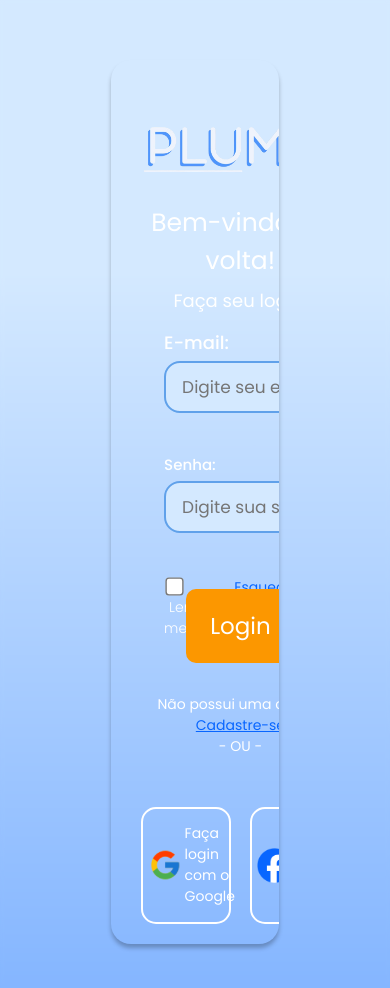
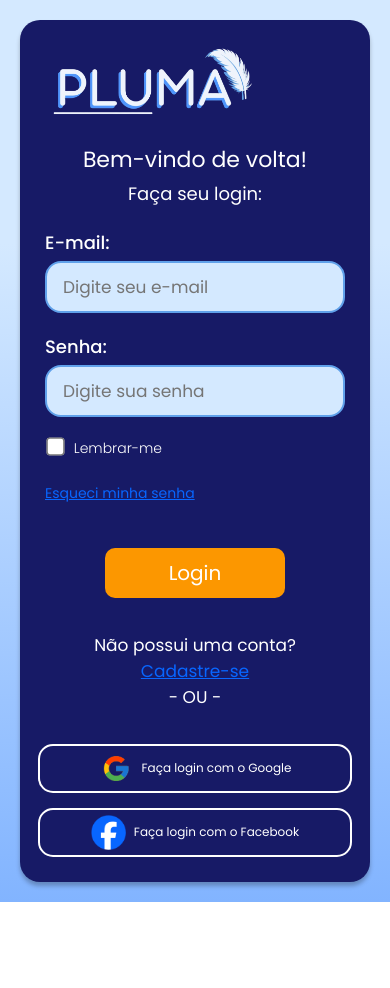
Before and after one commit to marianacoronado19/Pluma-Acessibilidade, a browser extension: page login/login.html in a window 390 px wide. After the commit the page ends 902 px from the top, so only its background shows below. Drawn offline with Linux system fonts and the light colour scheme.

Commit message:
responsividade do login

```diff
--- a/login/login.css
+++ b/login/login.css
@@ -1,167 +1,107 @@
 body {
-    background: linear-gradient(180deg, #d4e9ff 27%,  #82b4ff 100%);
-    background-size: cover;
-    backdrop-filter: blur(2px);
-    height: 120vh;
-    display: grid;
-    grid-template-columns: repeat(14, 1fr);
-    grid-template-rows: repeat(17, 1fr);
+    background: linear-gradient(180deg, #d4e9ff 27%, #82b4ff 100%);
+    font-family: "Poppins", sans-serif;
+    display: flex;
+    justify-content: center;
+    align-items: center;
+    min-height: 100vh;
     margin: 0;
+    padding: 20px;
+    box-sizing: border-box;
 }
 
 .login {
     display: grid;
     grid-template-columns: repeat(3, 1fr);
-    grid-template-rows: repeat(6, 1fr);
-    grid-column: 5 / 11;
-    grid-row: 2 / 17;
-    border-radius: 20px;
+    gap: 15px;
 
-    background: linear-gradient(0deg, #171a66 100%), lightgray 50% / cover no-repeat;
+    width: 100%;
+    max-width: 475px;
+
+    background: #171a66;
     box-shadow: 0px 4px 4px 0px rgba(0, 0, 0, 0.25);
     backdrop-filter: blur(1.5px);
-    padding: 20px;
 
-    max-height: 100vh;
-    overflow-y: auto;
+    border-radius: 20px;
+    padding: 40px;
+    color: white;
 }
 
 .logopluma {
-    grid-column: 2 / 3;
-    grid-row: 1 / 2;
+    grid-column: 1 / 4;
+    justify-self: center;
+    width: 210px;
     object-fit: contain;
-    margin: auto;
 }
 
 .bemvindo {
     grid-column: 1 / 4;
-    grid-row: 2 / 3;
-    font-family:"Poppins", Sans-Serif;
-    color: white;
+    text-align: center;
     font-size: 25px;
-    text-align: center;
 }
 
 #logintxt {
-    font-family:"Poppins", Sans Serif;
     font-size: 18px;
-    color: white;
+    font-weight: 400;
 }
 
-.informacoes1 {
+.informacoes1, .informacoes2 {
     grid-column: 1 / 4;
-    grid-row: 3 / 4;
-    font-family:"Poppins", Sans-Serif;
     font-size: 14px;
-    color: white;
-    margin: 0 15%;
+    margin: 0 10%;
 }
 
-#e-mail {
+#e-mail, #senhaindi {
     margin: 0 0 5px 0;
     font-size: 18px;
     font-weight: 500;
 }
 
-.emailcaixa {
+.emailcaixa, .senha {
     border-radius: 16px;
     border: 2px solid #60a1ea;
     background: #d4e9ff;
+
     display: flex;
     align-items: center;
-    justify-content: space-between;
     padding: 6px;
 }
 
-.emailcaixa input {
+.emailcaixa input, .senha input {
     width: 100%;
     border: none;
     outline: none;
     background: transparent;
     padding: 5px 10px;
+
     font-size: 17px;
     color: #333;
-    font-family: "Poppins", Sans-Serif;
-}
-
-#texto1 {
-    color: rgb(98, 164, 239);
-    font-family: "Poppins", Sans-Serif;
-}
-
-.senha {
-    grid-column: 2 / 11;
-    grid-row: 8 / 10;
-    border-radius: 16px;
-    border: 2px solid #60a1ea;
-    background: #d4e9ff;
-    display: flex;
-    align-items: center;
-    justify-content: space-between;
-    padding: 6px;
-}
-
-.senha input {
-    width: 100%;
-    border: none;
-    outline: none;
-    background: transparent;
-    padding: 5px 10px;
-    font-size: 17px;
-    color: #333;
-    font-family: "Poppins", Sans-Serif;
-}
-
-#texto2 {
-    color: rgb(98, 164, 239);
-    font-family: "Poppins", Sans Serif;
-}
-
-.informacoes2 {
-    grid-column: 1 / 4;
-    grid-row: 4 / 5;
-    font-family:"Poppins", sans-serif;
-    font-size: 14px;
-    color: white;
-    margin: 0 15%;
-}
-
-#senhaindi {
-    margin: 0 0 5px 0;
-    font-size: 15px;
-    font-weight: 500;
+    font-family: "Poppins", sans-serif;
 }
 
 .lembrar {
     grid-column: 1 / 4;
-    grid-row: 5 / 6;
+    margin: 0 10%;
     display: flex;
-    align-items: top;
+    align-items: center;
     justify-content: space-between;
-    margin: -1px 15% 0;
+
+    font-size: 14px;
 }
 
 .lembrar label {
-    color: #ffffff;
-    font-family:"Poppins", Sans-Serif;
-    font-size: 14px;
+    padding-left: 5px;
     font-weight: 300;
-    padding-left: 5px;
-
 }
 
 #lembrar-me {
     transform: scale(1.4);
-    accent-color: #60a1ea
+    accent-color: #60a1ea;
 }
 
 #esquecisenha {
     color: #0866ff;
     text-decoration: underline;
-    font-family:"Poppins", Sans-Serif;
-    font-size: 14px;
-    margin-left: 10px;
-    margin: 0px;
     cursor: pointer;
 }
 
@@ -171,57 +111,46 @@ body {
 
 .botaologin {
     grid-column: 1 / 4;
-    grid-row: 5 / 6;
-
     background: #fc9700;
     border: 0;
     border-radius: 10px;
 
+    height: 50px;
+    width: 60%;
+
+    color: #ffffff;
+    font-family: "Poppins", sans-serif;
+    font-size: 20px;
+    font-weight: 400;
+
+    cursor: pointer;
+    transition: background-color 0.3s;
+
+    justify-self: center;
     display: flex;
     justify-content: center;
     align-items: center;
-
-    width: 50%;
-    height: 60%;
-    margin: auto;
-    margin-top: 5%;
-
-    color: #ffffff;
-    font-family:"Poppins", sans-serif;
-    font-size: 23px;
-    font-weight: 400;
+    margin-top: 10px;
 }
 
 .botaologin:hover {
-    background-color: #e68500;
-    cursor: pointer;
+    background-color: #d27b00;
 }
 
 .semconta {
-    grid-column: 2 / 3;
-    grid-row: 6 /7;
-    color: #ffffff;
-    font-family:"Poppins", Sans Serif;
-    display: flex;
+    grid-column: 1 / 4;
     text-align: center;
-    margin-top: -20px;
+    margin-top: 0;
 }
 
 .semconta h2 {
-    font-size: 14px;
+    font-size: 17px;
     font-weight: 400;
-}
-
-.semconta span {
-    font-size: 14px;
-    color: #0866ff;
 }
 
 .semconta a {
     color: #0866ff;
     text-decoration: underline;
-    font-family:"Poppins", Sans-Serif;
-    font-size: 14px;
 }
 
 .semconta a:hover {
@@ -230,66 +159,80 @@ body {
 
 .outro {
     grid-column: 1 / 4;
-    grid-row: 7 /8;
     display: flex;
-    flex-wrap: wrap;
     justify-content: space-around;
-    margin:auto;
-    margin-top:-20px;
+    gap: 15px;
 }
 
-.google {
+.google, .facebook {
     border-radius: 15px;
     border: 2px solid #FFF;
+
     display: flex;
-    width: 35%;
-    height: 40%;
+    flex-basis: 45%;
     align-items: center;
+    justify-content: center;
+
     padding: 5px;
-}
-
-.google:hover{
     cursor: pointer;
 }
 
-.google img {
-    width: 40px;
-    height: 40px;
-    object-fit: contain;
-}
-
-.google h1 {
-    color: #FFF;
-    font-weight: 400;
-    font-family:"Poppins", Sans-Serif;
-    font-size: 14px;
-    padding-left: 3%;
-}
-
-.facebook {
-    border-radius: 15px;
-    border: 2px solid #FFF;
-    display: flex;
-    width: 35%;
-    height: 40%;
-    align-items: center;
-    padding: 5px;
-}
-
-.facebook:hover{
-    cursor: pointer;
-}
-
-.facebook img {
+.google img, .facebook img {
     width: 35px;
     height: 35px;
     object-fit: contain;
 }
 
-.facebook h1 {
+.google h1, .facebook h1 {
     color: #FFF;
     font-weight: 400;
-    font-family:"Poppins", Sans-Serif;
     font-size: 14px;
-    padding-left: 3%;
+    padding-left: 8px;
 }
+
+/* Telas de até 768px (tablets e celulares grandes) */
+@media (max-width: 768px) {
+    .login {
+        display: flex;
+        flex-direction: column;
+        gap: 20px;
+        padding: 25px;
+    }
+
+    .botaologin {
+        align-self: center;
+    }
+
+    .informacoes1, .informacoes2, .lembrar {
+        margin-left: 0;
+        margin-right: 0;
+    }
+
+    .outro {
+        flex-direction: column;
+        align-items: center;
+        width: 100%;
+    }
+
+    .google, .facebook {
+        width: 100%;
+        max-width: 300px;
+    }
+}
+
+/* Para telas de até 480px (celulares) */
+@media (max-width: 480px) {
+    .bemvindo {
+        font-size: 22px;
+    }
+
+    .lembrar {
+        flex-direction: column;
+        align-items: flex-start;
+        gap: 10px;
+    }
+
+    .google h1, .facebook h1 {
+        font-size: 12px;
+    }
+}
```
Also changed, not shown: login/login.html (+1 -0 lines), content.js (line endings or trailing spaces), images/assistente/balao_fala.png, images/assistente/guia_bru.png.
